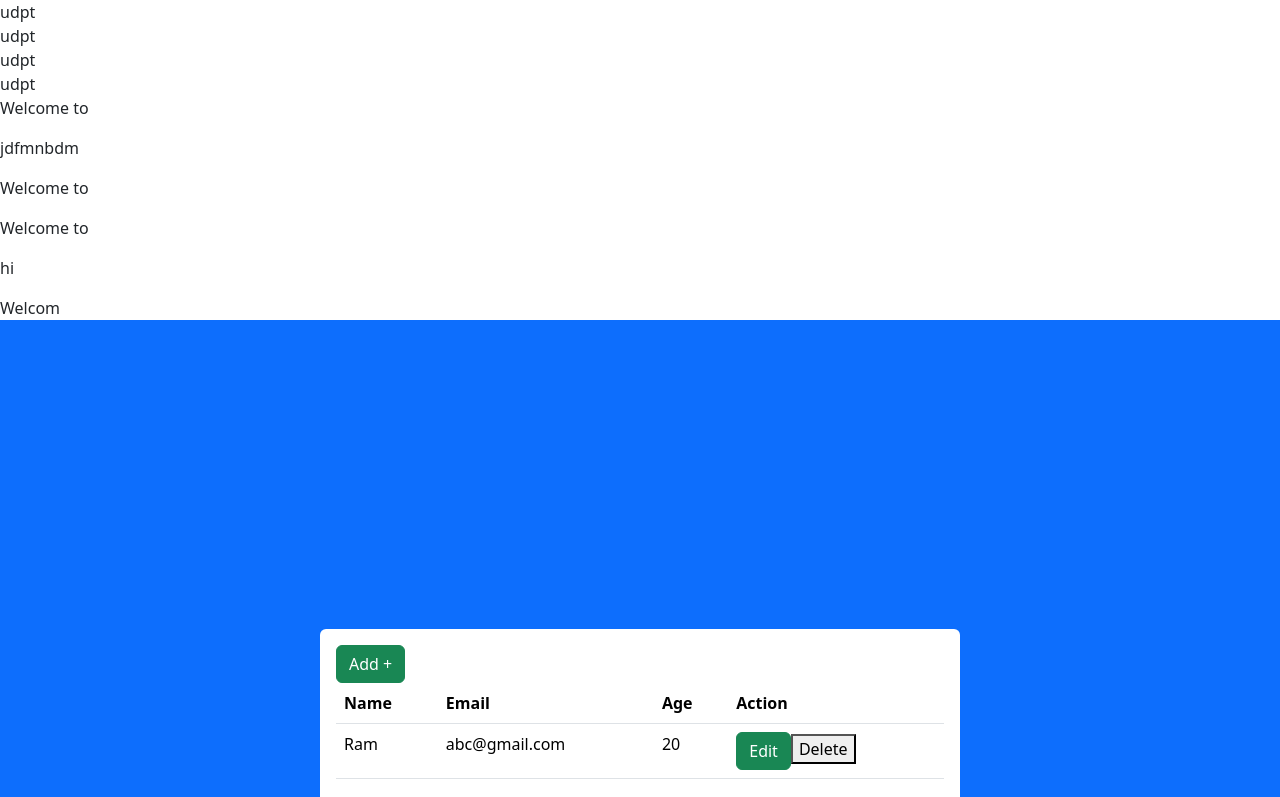
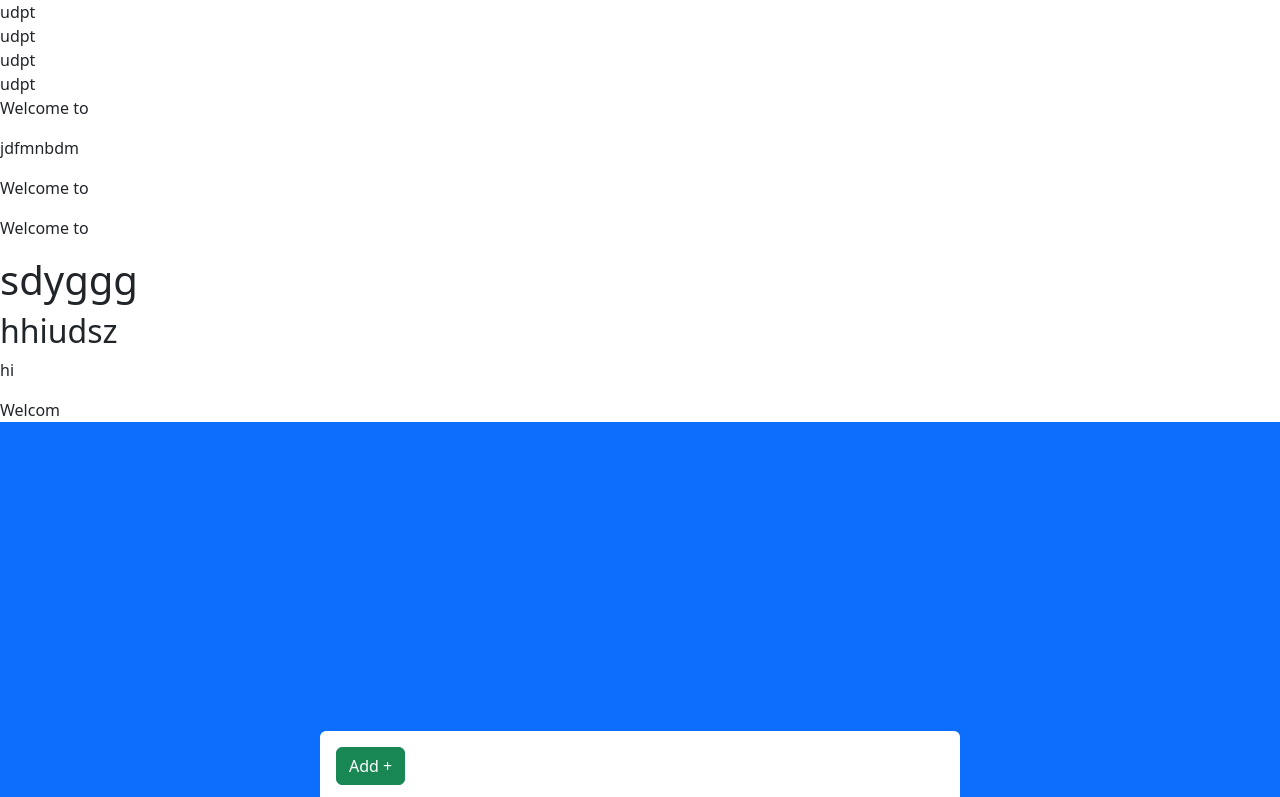
Before and after one commit to Anand370/po-practice-react-app, a React (Vite) app: page / in a window 1280 px wide. Shown: the top 797 px of the page. Built offline with nearby package versions, Linux system fonts and the light colour scheme.

Commit message:
Update Sdpt.jsx

```diff
--- a/src/Sdpt.jsx
+++ b/src/Sdpt.jsx
@@ -11,6 +11,8 @@ function Sdpt() {
      <p>jdfmnbdm </p>
        <p>Welcome to </p>
      <p>Welcome to </p>
+      <h1>sdyggg</h1>
+      <h2>hhiudsz</h2>
      <p>hi</p>
     </>
 
```
